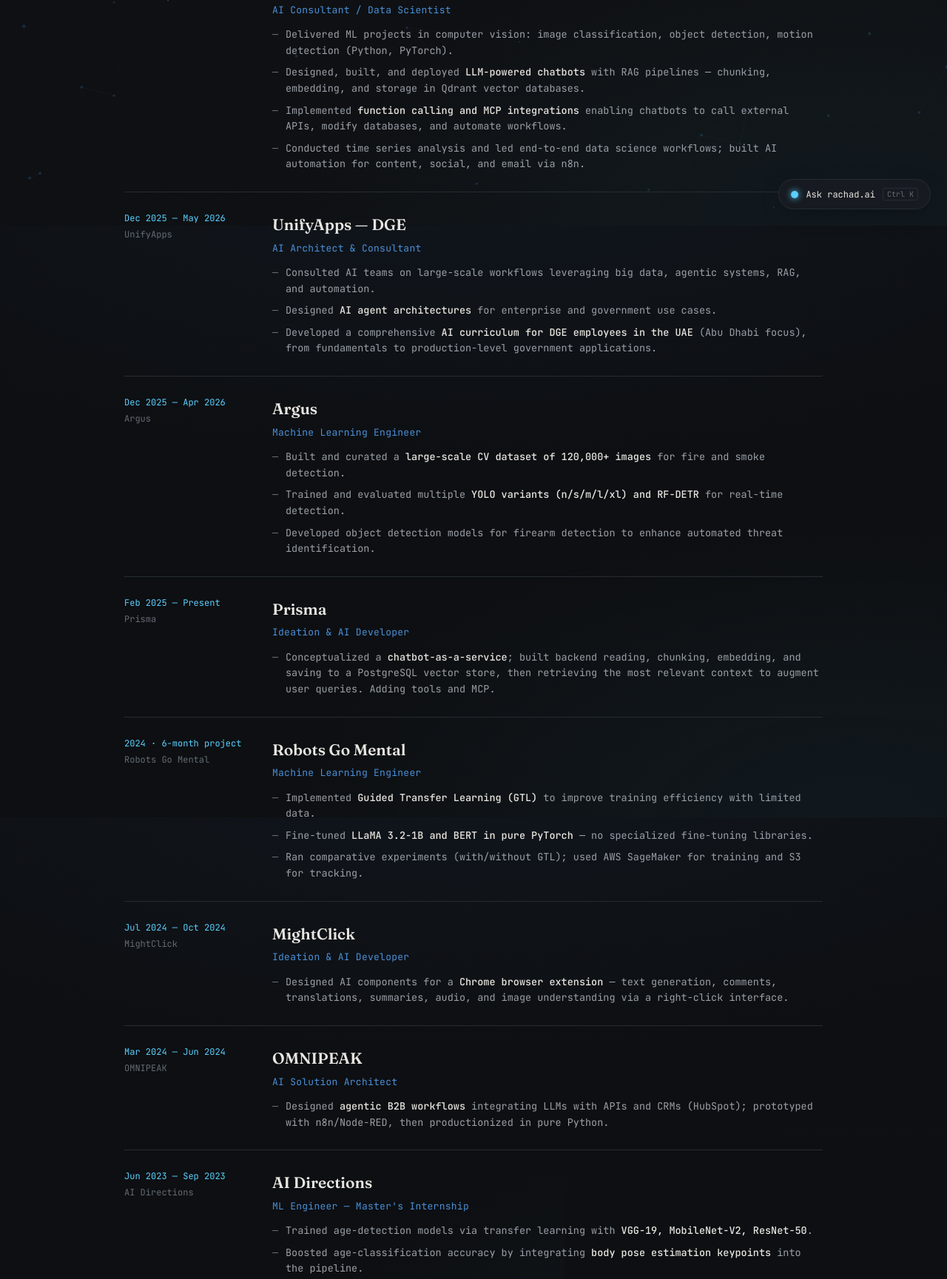
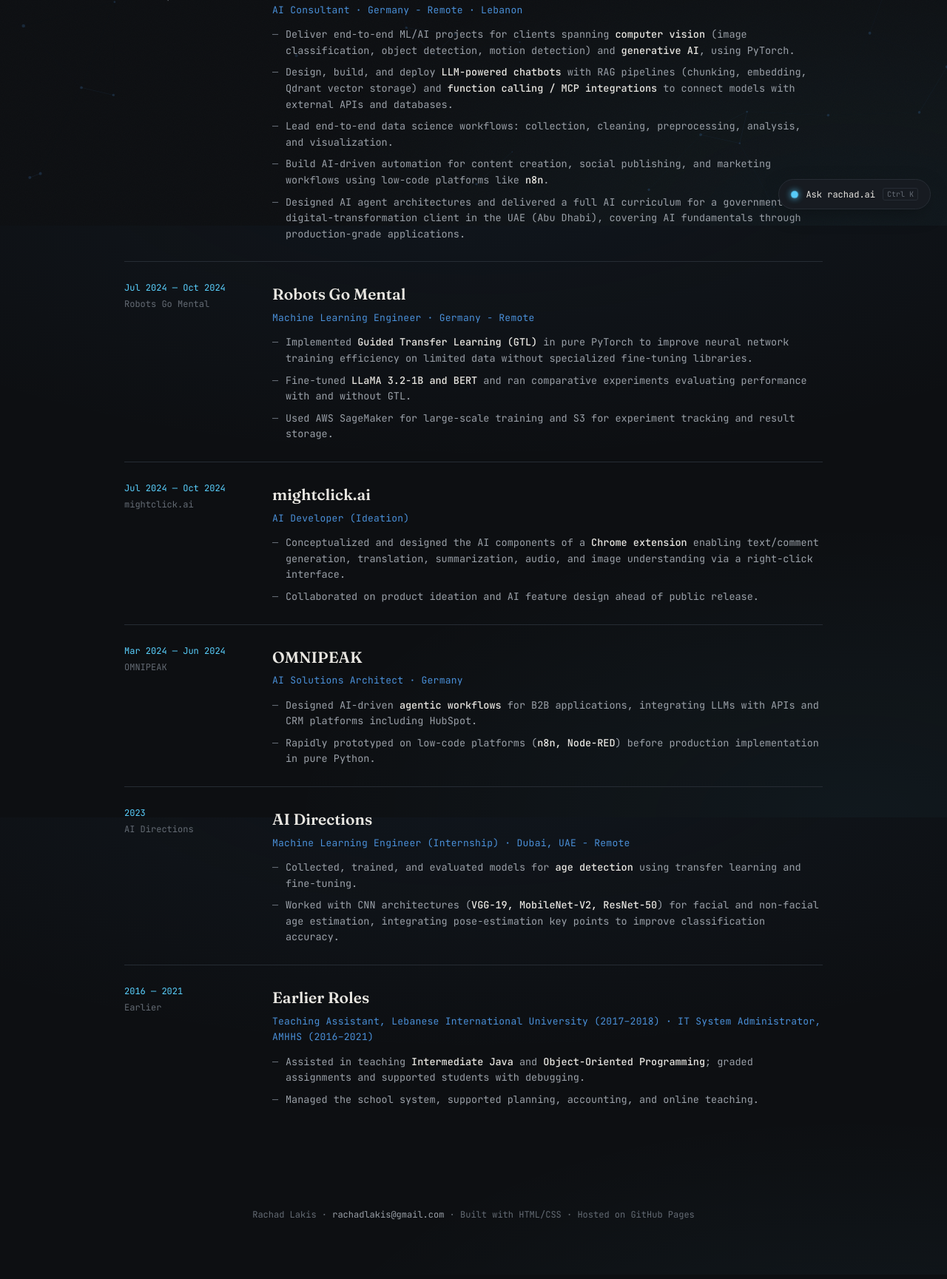
Before and after one commit to rachadlakis/rachadlakis.github.io, a plain HTML site: page experience.html in a window 1280 px wide. Shown: the part 495-2224 px from the top of the page at 74% size. Drawn offline with Linux system fonts and the light colour scheme.

Commit message:
Update experience, projects, and skills sections; enhance descriptions and add awards

```diff
--- a/experience.html
+++ b/experience.html
@@ -40,73 +40,38 @@
       <div class="entry-meta"><span class="date">Jun 2023 — Present</span>devtech.pro</div>
       <div class="entry-body">
         <h3>devtech.pro</h3>
-        <div class="role">AI Consultant / Data Scientist</div>
+        <div class="role">AI Consultant · Germany - Remote · Lebanon</div>
         <ul>
-          <li>Delivered ML projects in computer vision: image classification, object detection, motion detection (Python, PyTorch).</li>
-          <li>Designed, built, and deployed <b>LLM-powered chatbots</b> with RAG pipelines — chunking, embedding, and storage in Qdrant vector databases.</li>
-          <li>Implemented <b>function calling and MCP integrations</b> enabling chatbots to call external APIs, modify databases, and automate workflows.</li>
-          <li>Conducted time series analysis and led end-to-end data science workflows; built AI automation for content, social, and email via n8n.</li>
+          <li>Deliver end-to-end ML/AI projects for clients spanning <b>computer vision</b> (image classification, object detection, motion detection) and <b>generative AI</b>, using PyTorch.</li>
+          <li>Design, build, and deploy <b>LLM-powered chatbots</b> with RAG pipelines (chunking, embedding, Qdrant vector storage) and <b>function calling / MCP integrations</b> to connect models with external APIs and databases.</li>
+          <li>Lead end-to-end data science workflows: collection, cleaning, preprocessing, analysis, and visualization.</li>
+          <li>Build AI-driven automation for content creation, social publishing, and marketing workflows using low-code platforms like <b>n8n</b>.</li>
+          <li>Designed AI agent architectures and delivered a full AI curriculum for a government digital-transformation client in the UAE (Abu Dhabi), covering AI fundamentals through production-grade applications.</li>
         </ul>
       </div>
     </div>
 
     <div class="entry reveal">
-      <div class="entry-meta"><span class="date">Dec 2025 — May 2026</span>UnifyApps</div>
+      <div class="entry-meta"><span class="date">Jul 2024 — Oct 2024</span>Robots Go Mental</div>
       <div class="entry-body">
-        <h3>UnifyApps — DGE</h3>
-        <div class="role">AI Architect &amp; Consultant</div>
+        <h3>Robots Go Mental</h3>
+        <div class="role">Machine Learning Engineer · Germany - Remote</div>
         <ul>
-          <li>Consulted AI teams on large-scale workflows leveraging big data, agentic systems, RAG, and automation.</li>
-          <li>Designed <b>AI agent architectures</b> for enterprise and government use cases.</li>
-          <li>Developed a comprehensive <b>AI curriculum for DGE employees in the UAE</b> (Abu Dhabi focus), from fundamentals to production-level government applications.</li>
+          <li>Implemented <b>Guided Transfer Learning (GTL)</b> in pure PyTorch to improve neural network training efficiency on limited data without specialized fine-tuning libraries.</li>
+          <li>Fine-tuned <b>LLaMA 3.2-1B and BERT</b> and ran comparative experiments evaluating performance with and without GTL.</li>
+          <li>Used AWS SageMaker for large-scale training and S3 for experiment tracking and result storage.</li>
         </ul>
       </div>
     </div>
 
     <div class="entry reveal">
-      <div class="entry-meta"><span class="date">Dec 2025 — Apr 2026</span>Argus</div>
+      <div class="entry-meta"><span class="date">Jul 2024 — Oct 2024</span>mightclick.ai</div>
       <div class="entry-body">
-        <h3>Argus</h3>
-        <div class="role">Machine Learning Engineer</div>
+        <h3>mightclick.ai</h3>
+        <div class="role">AI Developer (Ideation)</div>
         <ul>
-          <li>Built and curated a <b>large-scale CV dataset of 120,000+ images</b> for fire and smoke detection.</li>
-          <li>Trained and evaluated multiple <b>YOLO variants (n/s/m/l/xl) and RF-DETR</b> for real-time detection.</li>
-          <li>Developed object detection models for firearm detection to enhance automated threat identification.</li>
-        </ul>
-      </div>
-    </div>
-
-    <div class="entry reveal">
-      <div class="entry-meta"><span class="date">Feb 2025 — Present</span>Prisma</div>
-      <div class="entry-body">
-        <h3>Prisma</h3>
-        <div class="role">Ideation &amp; AI Developer</div>
-        <ul>
-          <li>Conceptualized a <b>chatbot-as-a-service</b>; built backend reading, chunking, embedding, and saving to a PostgreSQL vector store, then retrieving the most relevant context to augment user queries. Adding tools and MCP.</li>
-        </ul>
-      </div>
-    </div>
-
-    <div class="entry reveal">
-      <div class="entry-meta"><span class="date">2024 · 6-month project</span>Robots Go Mental</div>
-      <div class="entry-body">
-        <h3>Robots Go Mental</h3>
-        <div class="role">Machine Learning Engineer</div>
-        <ul>
-          <li>Implemented <b>Guided Transfer Learning (GTL)</b> to improve training efficiency with limited data.</li>
-          <li>Fine-tuned <b>LLaMA 3.2-1B and BERT in pure PyTorch</b> — no specialized fine-tuning libraries.</li>
-          <li>Ran comparative experiments (with/without GTL); used AWS SageMaker for training and S3 for tracking.</li>
-        </ul>
-      </div>
-    </div>
-
-    <div class="entry reveal">
-      <div class="entry-meta"><span class="date">Jul 2024 — Oct 2024</span>MightClick</div>
-      <div class="entry-body">
-        <h3>MightClick</h3>
-        <div class="role">Ideation &amp; AI Developer</div>
-        <ul>
-          <li>Designed AI components for a <b>Chrome browser extension</b> — text generation, comments, translations, summaries, audio, and image understanding via a right-click interface.</li>
+          <li>Conceptualized and designed the AI components of a <b>Chrome extension</b> enabling text/comment generation, translation, summarization, audio, and image understanding via a right-click interface.</li>
+          <li>Collaborated on product ideation and AI feature design ahead of public release.</li>
         </ul>
       </div>
     </div>
@@ -115,33 +80,34 @@
       <div class="entry-meta"><span class="date">Mar 2024 — Jun 2024</span>OMNIPEAK</div>
       <div class="entry-body">
         <h3>OMNIPEAK</h3>
-        <div class="role">AI Solution Architect</div>
+        <div class="role">AI Solutions Architect · Germany</div>
         <ul>
-          <li>Designed <b>agentic B2B workflows</b> integrating LLMs with APIs and CRMs (HubSpot); prototyped with n8n/Node-RED, then productionized in pure Python.</li>
+          <li>Designed AI-driven <b>agentic workflows</b> for B2B applications, integrating LLMs with APIs and CRM platforms including HubSpot.</li>
+          <li>Rapidly prototyped on low-code platforms (<b>n8n, Node-RED</b>) before production implementation in pure Python.</li>
         </ul>
       </div>
     </div>
 
     <div class="entry reveal">
-      <div class="entry-meta"><span class="date">Jun 2023 — Sep 2023</span>AI Directions</div>
+      <div class="entry-meta"><span class="date">2023</span>AI Directions</div>
       <div class="entry-body">
         <h3>AI Directions</h3>
-        <div class="role">ML Engineer — Master's Internship</div>
+        <div class="role">Machine Learning Engineer (Internship) · Dubai, UAE - Remote</div>
         <ul>
-          <li>Trained age-detection models via transfer learning with <b>VGG-19, MobileNet-V2, ResNet-50</b>.</li>
-          <li>Boosted age-classification accuracy by integrating <b>body pose estimation keypoints</b> into the pipeline.</li>
+          <li>Collected, trained, and evaluated models for <b>age detection</b> using transfer learning and fine-tuning.</li>
+          <li>Worked with CNN architectures (<b>VGG-19, MobileNet-V2, ResNet-50</b>) for facial and non-facial age estimation, integrating pose-estimation key points to improve classification accuracy.</li>
         </ul>
       </div>
     </div>
 
     <div class="entry reveal">
-      <div class="entry-meta"><span class="date">2016 — 2021</span>Earlier roles</div>
+      <div class="entry-meta"><span class="date">2016 — 2021</span>Earlier</div>
       <div class="entry-body">
-        <h3>Teaching &amp; Systems</h3>
-        <div class="role">LIU Teaching Assistant (2017–18) · AMHHS Technical Consultant (2016–21)</div>
+        <h3>Earlier Roles</h3>
+        <div class="role">Teaching Assistant, Lebanese International University (2017–2018) · IT System Administrator, AMHHS (2016–2021)</div>
         <ul>
-          <li>Taught Intermediate Java and OOP; graded and mentored students on debugging.</li>
-          <li>Provided system administration, IT infrastructure support, and technical consulting.</li>
+          <li>Assisted in teaching <b>Intermediate Java</b> and <b>Object-Oriented Programming</b>; graded assignments and supported students with debugging.</li>
+          <li>Managed the school system, supported planning, accounting, and online teaching.</li>
         </ul>
       </div>
     </div>
```
Also changed, not shown: index.html (+1 -1 lines), projects.html (+26 -49 lines), publications.html (+10 -0 lines), skills.html (+20 -0 lines).
